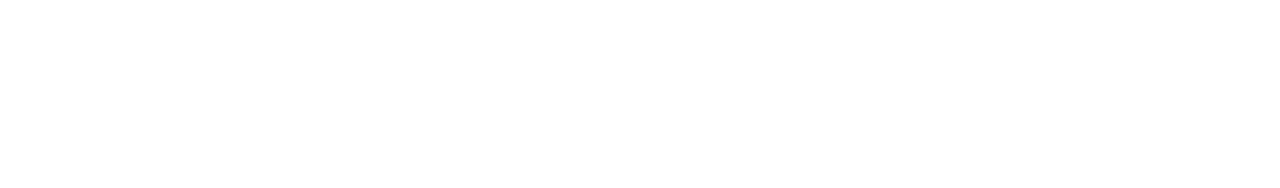
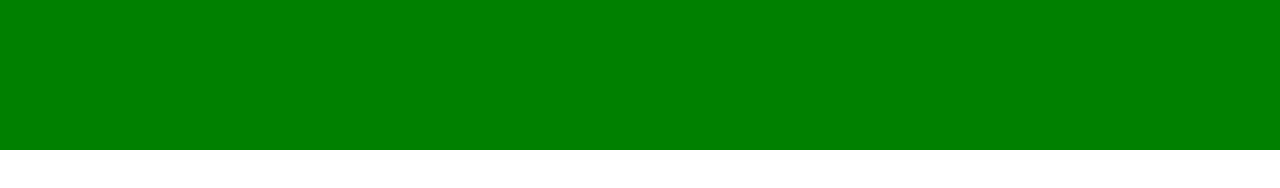
Before and after one commit to CodedDuckie/CodedDuckie.github.io, a plain HTML site: page index.html in a window 1280 px wide. Drawn offline with Linux system fonts and the light colour scheme.

Commit message:
Update index.html

```diff
--- a/index.html
+++ b/index.html
@@ -4,8 +4,12 @@
     <meta charset="UTF-8">
     <meta name="viewport" content="width=device-width, initial-scale=1.0">
     <title>O&N Tech Fix</title>
+
+    <link rel="stylesheet" href="style.css">
 </head>
 <body>
+    <nav>
 
+    </nav>
 </body>
 </html>
```
